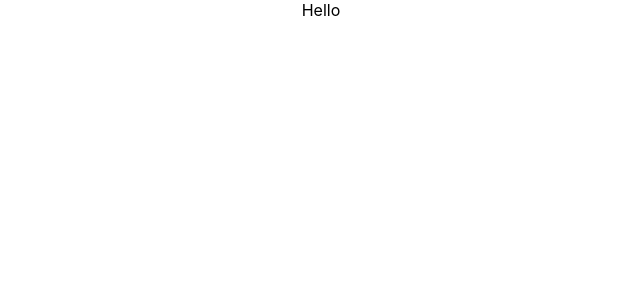
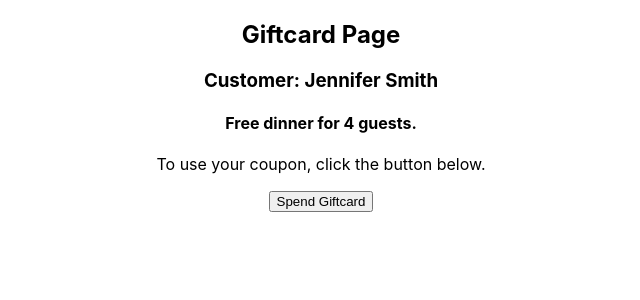
Before and after one commit to madhuriS3008/reacthooks, a React (Create React App) app: page / in a window 1280 px wide. Shown: the top 300 px of the page, without its empty margins (319-959 px from the left). Built offline with nearby package versions, Linux system fonts and the light colour scheme.

Commit message:
using useState hook for giftcard component

```diff
--- a/src/App.js
+++ b/src/App.js
@@ -1,7 +1,12 @@
 import "./App.css";
+import GiftCard from "./components/GiftCard";
 
 function App() {
-  return <div className="App">Hello</div>;
+  return (
+    <div className="App">
+      <GiftCard />
+    </div>
+  );
 }
 
 export default App;
--- /dev/null
+++ b/src/components/GiftCard.js
@@ -0,0 +1,36 @@
+import { useState } from "react";
+
+const GiftCard = () => {
+  const [giftcard, setGiftcard] = useState({
+    firstName: "Jennifer",
+    lastName: "Smith",
+    text: "Free dinner for 4 guests.",
+    valid: true,
+    instructions: "To use your coupon, click the button below.",
+  });
+
+  const spenGiftcardHandler = () => {
+    setGiftcard((prevState) => ({
+      ...prevState,
+      text: "Your coupon has been used.",
+      valid: false,
+      instructions: "Please visit our restaurant to renew your gift card.",
+    }));
+  };
+
+  return (
+    <div>
+      <h2>Giftcard Page</h2>
+      <h3>
+        Customer: {giftcard.firstName} {giftcard.lastName}
+      </h3>
+      <h4>{giftcard.text} </h4>
+      <p>{giftcard.instructions} </p>
+      {giftcard.valid && (
+        <button onClick={spenGiftcardHandler}>Spend Giftcard</button>
+      )}
+    </div>
+  );
+};
+
+export default GiftCard;
```
